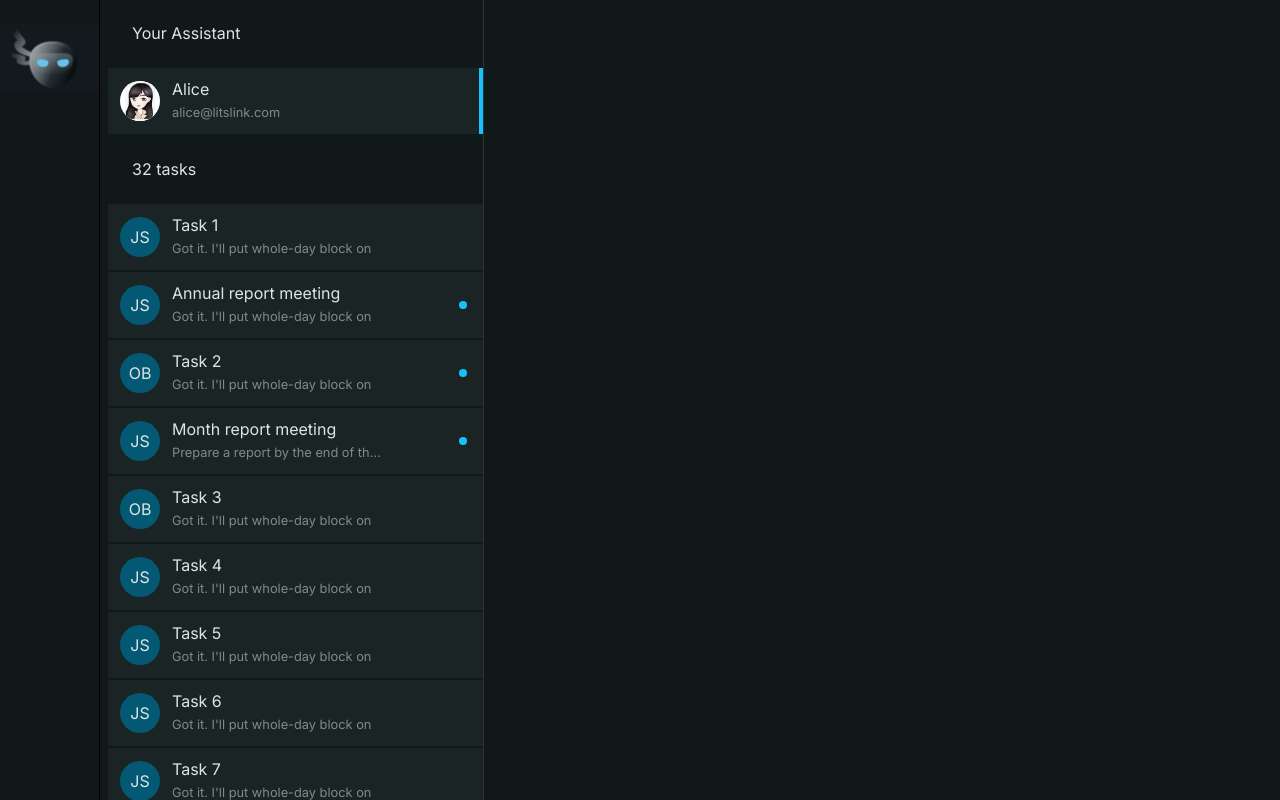
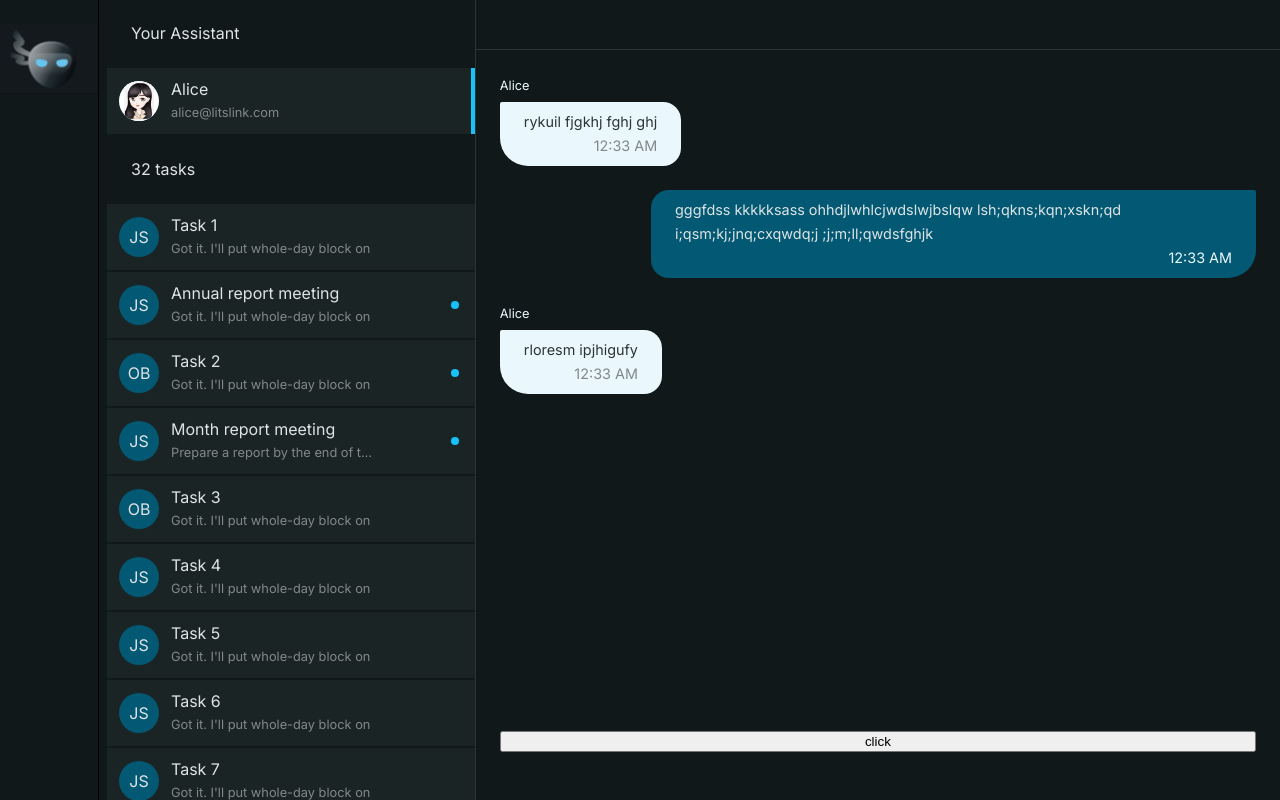
Before and after one commit to lelchek/chat_ui, a React (Create React App) app: page / in a window 1280 px wide. Built offline with nearby package versions, Linux system fonts and the light colour scheme.

Commit message:
Create Chat Container

```diff
--- a/src/App.tsx
+++ b/src/App.tsx
@@ -1,13 +1,14 @@
 import Menu from 'components/Menu';
 import ChatList from 'components/ChatList';
+import СhatContainer from 'components/СhatContainer';
 import styles from './App.module.scss';
 
 const App = () => {
   return (
     <main className={styles.root}>
       <Menu />
-
       <ChatList />
+      <СhatContainer />
     </main>
   );
 };
--- a/src/components/ChatList/ChatList.tsx
+++ b/src/components/ChatList/ChatList.tsx
@@ -1,6 +1,6 @@
-import { Status } from 'components/ChatList/components/ChatItem/types';
 import ChatItem from 'components/ChatList/components/ChatItem';
 import Assistant from 'components/ChatList/components/Assistant';
+import { Status } from 'components/ChatList/components/ChatItem/types';
 import data from 'data/tasks.json';
 import styles from './ChatList.module.scss';
 
--- a/src/components/ChatList/components/Avatar/Avatar.tsx
+++ b/src/components/ChatList/components/Avatar/Avatar.tsx
@@ -1,5 +1,5 @@
 import { useMemo } from 'react';
-import { AvatarProps } from 'components/ChatList/components/Avatar/types';
+import { AvatarProps } from './types';
 import styles from './Avatar.module.scss';
 
 const Avatar = ({ image, name, lastName }: AvatarProps) => {
--- a/src/components/ChatList/components/ChatItem/ChatItem.tsx
+++ b/src/components/ChatList/components/ChatItem/ChatItem.tsx
@@ -1,6 +1,6 @@
 import cn from 'classnames';
-import { ChatItemProps } from 'components/ChatList/components/ChatItem/types';
 import Avatar from 'components/ChatList/components/Avatar';
+import { ChatItemProps } from './types';
 import styles from './ChatItem.module.scss';
 
 const ChatItem = ({
--- /dev/null
+++ b/src/components/СhatContainer/components/Message/Message.module.scss
@@ -0,0 +1,58 @@
+@import 'styles/scss/base';
+
+.root {
+  display: flex;
+  width: 100%;
+
+  &.outgoing {
+    justify-content: flex-end;
+  }
+}
+
+.container {
+  width: max-content;
+  max-width: 80%;
+}
+
+.name {
+  font-size: 0.8rem;
+  margin-bottom: 4px;
+  color: $light-blue-1;
+}
+
+.content {
+  padding: 8px 24px;
+  background-color: $light-blue-1;
+  border-radius: 18px;
+
+  &.incoming {
+    background-color: $light-blue-1;
+    color: $dark-gray-2;
+    border-top-left-radius: 2px;
+    border-bottom-left-radius: 28px;
+
+    .time {
+      color: $light-gray-2;
+    }
+  }
+
+  &.outgoing {
+    background-color: $dark-blue-2;
+    color: $light-gray-1;
+    border-top-right-radius: 2px;
+    border-bottom-right-radius: 28px;
+
+    .time {
+      color: $light-blue-1;
+    }
+  }
+}
+
+.text,
+.time {
+  font-size: 0.9rem;
+}
+
+.time {
+  text-align: right;
+}
--- /dev/null
+++ b/src/components/СhatContainer/components/Message/Message.tsx
@@ -0,0 +1,22 @@
+import cn from 'classnames';
+import assistant from 'data/assistant.json';
+import { MessageProps } from './types';
+import styles from './Message.module.scss';
+
+const Message = ({ text, type }: MessageProps) => {
+  return (
+    <div className={cn(styles.root, styles[type])}>
+      <div className={styles.container}>
+        {type === 'incoming' && <p className={styles.name}>{assistant.name}</p>}
+
+        <div className={cn(styles.content, styles[type])}>
+          <p className={styles.text}>{text}</p>
+          {/* TODO: remove hardcode */}
+          <p className={styles.time}>12:33 AM</p>
+        </div>
+      </div>
+    </div>
+  );
+};
+
+export default Message;
--- /dev/null
+++ b/src/components/СhatContainer/components/Message/index.ts
@@ -0,0 +1,3 @@
+import Message from './Message';
+
+export default Message;
--- /dev/null
+++ b/src/components/СhatContainer/components/Message/types.ts
@@ -0,0 +1,6 @@
+import { MessageType } from 'components/СhatContainer/types';
+
+export interface MessageProps {
+  text: string;
+  type: MessageType;
+}
--- /dev/null
+++ b/src/components/СhatContainer/index.ts
@@ -0,0 +1,3 @@
+import СhatContainer from './СhatContainer';
+
+export default СhatContainer;
--- /dev/null
+++ b/src/components/СhatContainer/types.ts
@@ -0,0 +1,7 @@
+export type MessageType = 'outgoing' | 'incoming';
+
+export interface ChatMessage {
+  id: number;
+  text: string;
+  type: MessageType;
+}
--- /dev/null
+++ b/src/components/СhatContainer/СhatContainer.module.scss
@@ -0,0 +1,26 @@
+@import 'styles/scss/base';
+
+.root {
+  flex-grow: 1;
+  display: flex;
+  flex-direction: column;
+}
+
+.header {
+  border-bottom: 1px solid $dark-gray-2;
+  height: 50px;
+}
+
+.contentWrapper {
+  display: flex;
+  flex-direction: column;
+  justify-content: space-between;
+  flex-grow: 1;
+  padding: 24px 24px 48px;
+}
+
+.messageList {
+  display: flex;
+  flex-direction: column;
+  gap: 24px;
+}
--- /dev/null
+++ b/src/components/СhatContainer/СhatContainer.tsx
@@ -0,0 +1,44 @@
+import { ChatMessage } from 'components/СhatContainer/types';
+import Message from 'components/СhatContainer/components/Message';
+import styles from './СhatContainer.module.scss';
+
+const data: ChatMessage[] = [
+  {
+    id: 1,
+    text: 'rykuil fjgkhj fghj ghj',
+    type: 'incoming',
+  },
+  {
+    id: 2,
+    text: 'gggfdss kkkkksass ohhdjlwhlcjwdslwjbslqw lsh;qkns;kqn;xskn;qd i;qsm;kj;jnq;cxqwdq;j ;j;m;ll;qwdsfghjk',
+    type: 'outgoing',
+  },
+  {
+    id: 3,
+    text: 'rloresm ipjhigufy',
+    type: 'incoming',
+  },
+];
+
+const СhatContainer = () => {
+  return (
+    <div className={styles.root}>
+      <div className={styles.header} />
+
+      <div className={styles.contentWrapper}>
+        <ul className={styles.messageList}>
+          {data.map(({ id, text, type }) => (
+            <li key={id}>
+              <Message text={text} type={type} />
+            </li>
+          ))}
+        </ul>
+
+        {/* TODO: add input */}
+        <button>click</button>
+      </div>
+    </div>
+  );
+};
+
+export default СhatContainer;
```
